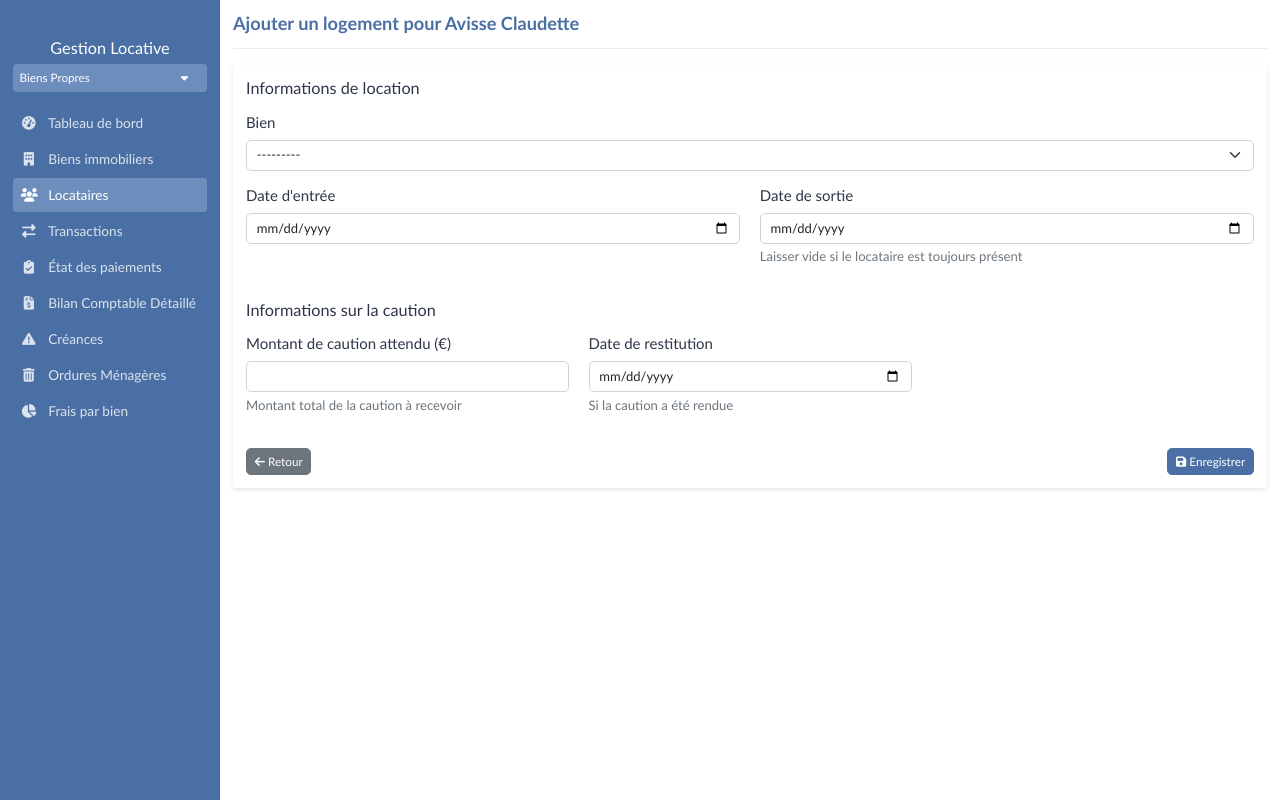
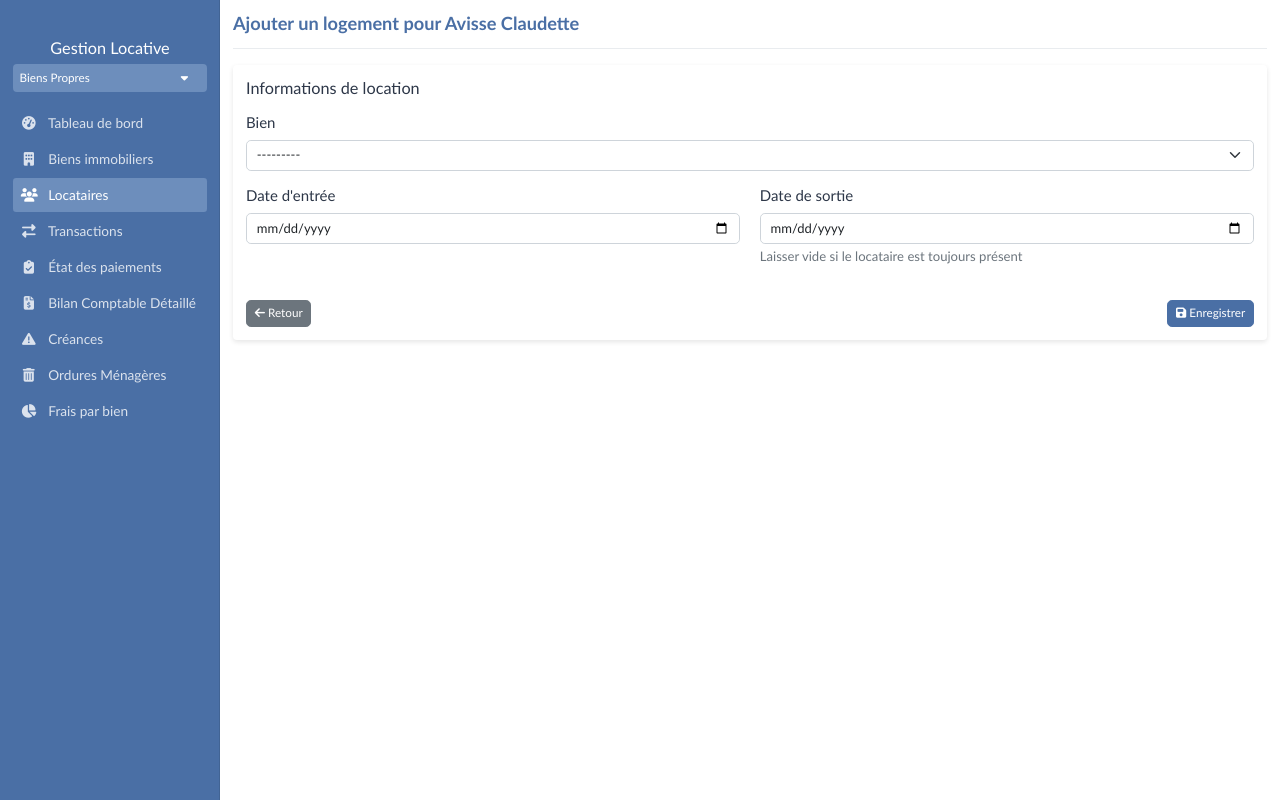
Before and after one commit to DavidBenloulou/gestion-locative, a Django app: page /locataires/7/ajouter-location/ in a window 1280 px wide. Run offline with Django 5.2, Linux system fonts and the light colour scheme; data comes from the database, SQL or seed files in the repository.

Commit message:
Cautions - référence montant depuis le bien

```diff
--- a/principale/forms.py
+++ b/principale/forms.py
@@ -238,18 +238,12 @@ class LocationBienForm(forms.ModelForm):
     class Meta:
         model = LocationBien
         fields = [
-            'bien', 'date_entree', 'date_sortie',
-            'montant_caution', 'date_restitution_caution'
+            'bien', 'date_entree', 'date_sortie'
         ]
         widgets = {
             'bien': forms.Select(attrs={'class': 'form-select'}),
             'date_entree': forms.DateInput(attrs={'class': 'form-control', 'type': 'date'}),
             'date_sortie': forms.DateInput(attrs={'class': 'form-control', 'type': 'date'}),
-            'montant_caution': forms.NumberInput(attrs={'class': 'form-control'}),
-            'date_restitution_caution': forms.DateInput(attrs={'class': 'form-control', 'type': 'date'}),
-        }
-        labels = {
-            'montant_caution': 'Montant de caution attendu',
         }
 
     def __init__(self, *args, **kwargs):
--- a/principale/templates/principale/formulaire_location_bien.html
+++ b/principale/templates/principale/formulaire_location_bien.html
@@ -35,25 +35,6 @@
                     {% endif %}
                 </div>
             </div>
-            <h5 class="mt-4 mb-3">Informations sur la caution</h5>
-            <div class="row">
-                <div class="col-md-4 mb-3">
-                    <label for="{{ form.montant_caution.id_for_label }}" class="form-label">Montant de caution attendu (€)</label>
-                    {{ form.montant_caution }}
-                    <div class="form-text text-muted">Montant total de la caution à recevoir</div>
-                    {% if form.montant_caution.errors %}
-                        <div class="text-danger">{{ form.montant_caution.errors }}</div>
-                    {% endif %}
-                </div>
-                <div class="col-md-4 mb-3">
-                    <label for="{{ form.date_restitution_caution.id_for_label }}" class="form-label">Date de restitution</label>
-                    {{ form.date_restitution_caution }}
-                    <div class="form-text text-muted">Si la caution a été rendue</div>
-                    {% if form.date_restitution_caution.errors %}
-                        <div class="text-danger">{{ form.date_restitution_caution.errors }}</div>
-                    {% endif %}
-                </div>
-            </div>
             <div class="d-flex justify-content-between mt-4">
                 {% if locataire %}
                     <a href="{% url 'detail_locataire' locataire.id %}" class="btn btn-secondary">
```
Also changed, not shown: principale/templates/principale/detail_locataire.html (+4 -4 lines).
